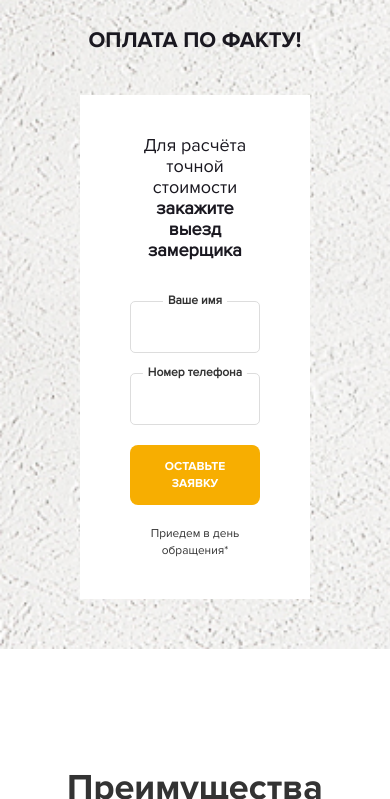
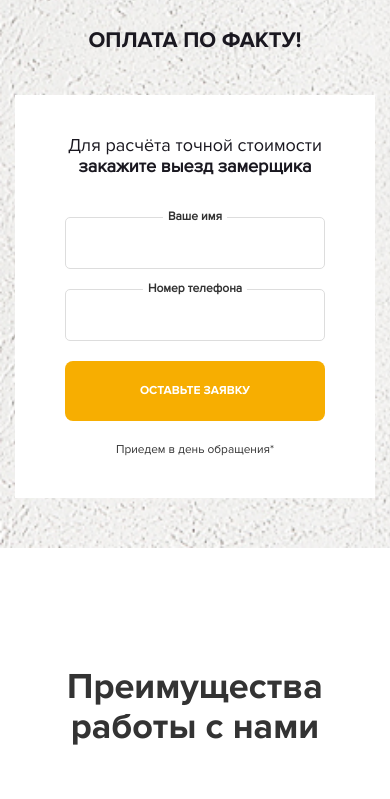
Before and after one commit to PerelyginDmit/PerelyginDmit.github.io, a plain HTML site: page src/index.html in a window 390 px wide. Shown: the part 657-1456 px from the top of the page. Drawn offline with nearby package versions, Linux system fonts and the light colour scheme; files that its build step writes are made by us from their sources.

Commit message:
Update index.html

```diff
--- a/src/index.html
+++ b/src/index.html
@@ -53,7 +53,7 @@
             </div>
           </div>
 
-          <div class="col-lg-4 col-lg-offset-2 col-md-5 col-md-offset-1 col-sm-8 col-sm-offset-2 col-xs-8 col-xs-offset-2">
+          <div class="col-lg-4 col-lg-offset-2 col-md-5 col-md-offset-1 col-sm-8 col-sm-offset-2 col-xs-12 col-xs-offset-0">
             <div class="main-form">
               <h2>Для расчёта точной стоимости <br> <strong>закажите выезд замерщика</strong> </h2>
               <form action="#">
```
